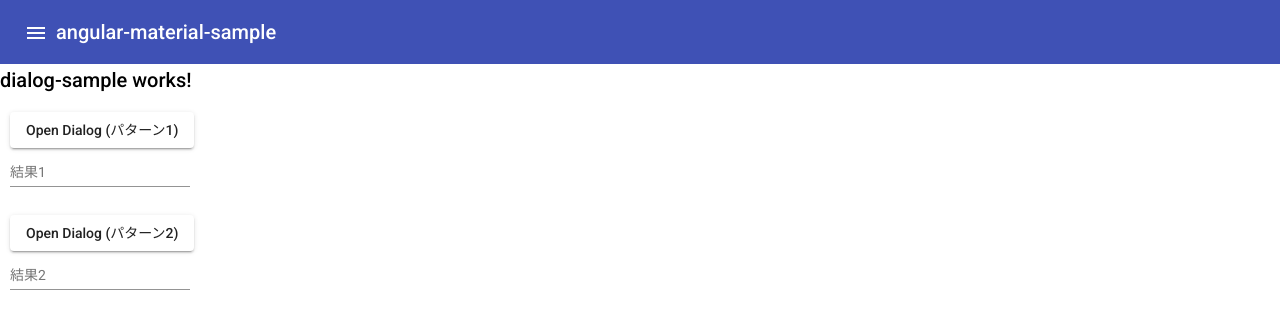
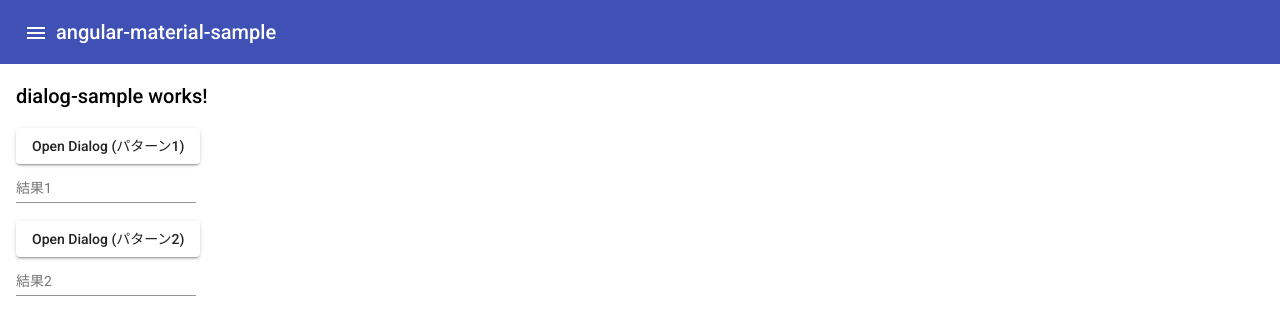
Before and after one commit to nakamurakko/angular-material-sample, an Angular app: page /dialog-sample in a window 1280 px wide. Shown: the top 326 px of the page. Built offline with nearby package versions, Linux system fonts and the light colour scheme.

Commit message:
レイアウト修正。

```diff
--- a/src/app/app.component.html
+++ b/src/app/app.component.html
@@ -22,4 +22,6 @@
   <span>{{title}}</span>
 </mat-toolbar>
 
-<router-outlet></router-outlet>
+<div class="div-padding">
+  <router-outlet></router-outlet>
+</div>
--- a/src/app/badge-sample/badge-sample.component.html
+++ b/src/app/badge-sample/badge-sample.component.html
@@ -1,6 +1,6 @@
 <h2>badge-sample works!</h2>
 
-<div class="div-padding">
+<div>
 
   <button mat-raised-button
           [matBadge]="clickCount"
--- a/src/app/checkbox-sample/checkbox-sample.component.html
+++ b/src/app/checkbox-sample/checkbox-sample.component.html
@@ -1,6 +1,6 @@
 <h2>checkbox-sample works!</h2>
 
-<div class="div-padding">
+<div>
 
   <mat-checkbox [(ngModel)]="isSunny">本日は晴天なり</mat-checkbox>
   <mat-form-field>
--- a/src/app/dialog-sample/dialog-sample.component.html
+++ b/src/app/dialog-sample/dialog-sample.component.html
@@ -1,6 +1,6 @@
 <h2>dialog-sample works!</h2>
 
-<div class="div-padding">
+<div>
 
   <button mat-raised-button
           (click)="onOpenDialog1()">Open Dialog (パターン1)</button>
@@ -14,7 +14,7 @@
 
 </div>
 
-<div class="div-padding">
+<div>
 
   <button mat-raised-button
           (click)="onOpenDialog2()">Open Dialog (パターン2)</button>
--- a/src/app/form-field-sample/form-field-sample.component.html
+++ b/src/app/form-field-sample/form-field-sample.component.html
@@ -1,6 +1,6 @@
 <h2>form-field-sample works!</h2>
 
-<div class="div-padding">
+<div>
 
   <mat-form-field>
     <mat-label>input</mat-label>
--- a/src/app/menu-sample/menu-sample.component.html
+++ b/src/app/menu-sample/menu-sample.component.html
@@ -1,6 +1,6 @@
 <h2>menu-sample works!</h2>
 
-<div class="div-padding">
+<div>
 
   <div>
     <button mat-raised-button
--- a/src/styles.css
+++ b/src/styles.css
@@ -1,5 +1,13 @@
 /* You can add global styles to this file, and also import other style files */
 
-html, body { height: 100%; }
-body { margin: 0; }
-.div-padding { margin: 10px; }
+html, body {
+  height: 100%;
+}
+
+body {
+  margin: 0;
+}
+
+.div-padding {
+  padding: 1rem;
+}
```
